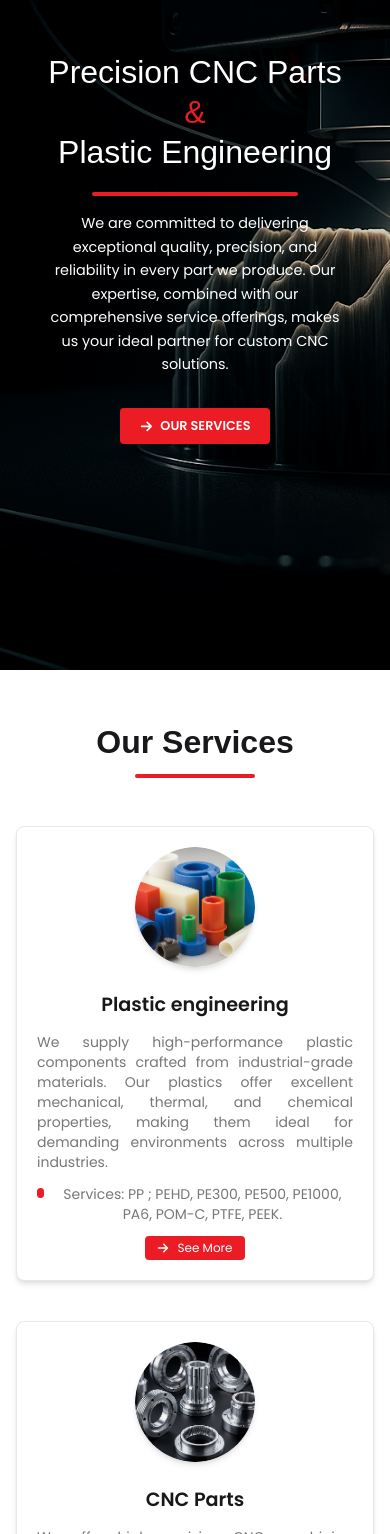
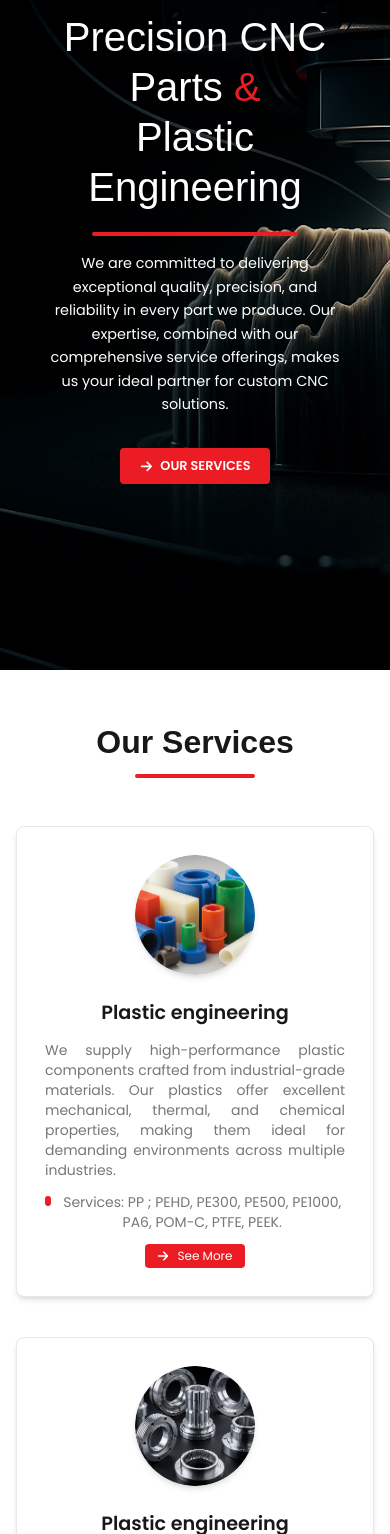
Before and after one commit to LouisJagueneau/Forta_Website, a React (Vite) app in the folder forta_website/: page / in a window 390 px wide. Shown: the part 174-1708 px from the top of the page. Built offline with nearby package versions, Linux system fonts and the light colour scheme; no server answers; a web font is replaced by a local one.

Commit message:
Home page : fixed hero title, services section & numbers responsive in aobut us section

```diff
--- a/forta_website/src/pages/home.jsx
+++ b/forta_website/src/pages/home.jsx
@@ -51,10 +51,9 @@ function Home() {
           <div className="container mx-auto px-6 sm:px-10 md:px-14 lg:px-22 xl:px-30 2xl:px-50 text-center xl:text-start">
 
             {/* Title */}
-            <h1 className="text-white font-Stock_No_Bills text-[2rem] sm:text-[2.5rem] md:text-[3rem] xl:text-[4rem] leading-tight sm:leading-[3rem] xl:leading-[4rem] mb-5">
-              <span className="block sm:inline">{t('welcomeTitle1')}</span>
-              <span className="text-[#ec1c24] block sm:inline">{' '}&{' '}</span>
-              <span className="block sm:inline">{t('welcomeTitle2')}</span>
+            <h1 className="text-white font-Stock_No_Bills text-[2.5rem] sm:text-[2.8rem] md:text-[3rem] xl:text-[4rem] leading-tight sm:leading-[3rem] xl:leading-[4rem] mb-5">
+              <span className="block ">{t('welcomeTitle1')} <span className="text-[#ec1c24]">{' '}&{' '}</span></span>
+              <span className="block">{t('welcomeTitle2')}</span>
             </h1>
 
             {/* Line */}
@@ -86,7 +85,7 @@ function Home() {
           </div>
 
           {/* Plastic Engineering */}
-          <div className="bg-white border border-gray-200 rounded-lg shadow-md p-5 sm:p-6 mb-10">
+          <div className="bg-white border border-gray-200 rounded-lg shadow-md p-7 sm:p-7 mb-10">
             <div className="flex flex-col sm:flex-row items-center gap-6 sm:gap-10">
               <img
                 src={roundedPlasticEngineering}
@@ -114,15 +113,15 @@ function Home() {
           </div>
 
           {/* CNC Parts */}
-          <div className="bg-white border border-gray-200 rounded-lg shadow-md p-5 sm:p-6">
-            <div className="flex flex-col sm:flex-row-reverse items-center gap-6 sm:gap-10">
+          <div className="bg-white border border-gray-200 rounded-lg shadow-md p-7 sm:p-7 mb-10">
+            <div className="flex flex-col sm:flex-row items-center gap-6 sm:gap-10">
               <img
                 src={roundedCNCParts}
-                alt="CNC Parts"
+                alt="Plastic Engineering"
                 className="w-[120px] sm:w-[160px] rounded-full shadow-md"
               />
               <div className="text-center sm:text-left">
-                <h3 className="font-semibold text-[1.2rem] mb-3">{t('cncTitle')}</h3>
+                <h3 className="font-semibold text-[1.2rem] mb-3">{t('plasticTitle')}</h3>
                 <p className="text-[#777777] text-sm mb-3 text-justify">
                   {t('cncDescription')}
                 </p>
@@ -133,13 +132,14 @@ function Home() {
                   </p>
                 </div>
                 <div className="flex justify-center sm:justify-start">
-                  <button className="text-white bg-[#ec1c24] text-xs px-3 py-1 rounded-sm hover:bg-[#c71a20] transition-colors duration-200">
-                    <Link className='flex items-center gap-2' to='/plasticEngineering'><FaArrowRight /> {t('cncButton')}</Link>
+                  <button className=" text-white bg-[#ec1c24] text-xs px-3 py-1 rounded-sm hover:bg-[#c71a20] transition-colors duration-200">
+                    <Link className='flex items-center gap-2' to='/plasticEngineering'><FaArrowRight /> {t('plasticButton')}</Link>
                   </button>
                 </div>
               </div>
             </div>
           </div>
+
         </div>
       </section>
 
@@ -168,7 +168,7 @@ function Home() {
                 <img className='shadow-lg hidden lg:block h-full w-full object-cover rounded-sm' src={aboutImage} alt="aboutImage" />
               </div>
             </div>
-            <div ref={countRef} className="grid xs:grid-cols-1 sm:grid-cols-2 gap-x-8 gap-y-8 text-left lg:flex lg:flex-row lg:justify-between ">
+            <div ref={countRef} className="grid grid-cols-2 gap-x-8 gap-y-8 text-left lg:flex lg:flex-row lg:justify-between ">
 
               {/* Bloc 1 */}
               <div className="flex flex-row items-center gap-3 py-4 px-4 shadow-md rounded-md lg:shadow-none lg:rounded-none">
@@ -210,7 +210,7 @@ function Home() {
               <span className='border-[1px] border-gray-300 h-[auto] hidden lg:flex rounded-full'></span>
 
               {/* Bloc 4 */}
-              <div className="flex flex-row items-center gap-3 py-4 px-4  shadow-md rounded-md lg:shadow-none lg:rounded-none">
+              <div className="flex flex-row items-center gap-3 py-4 px-4 shadow-md rounded-md lg:shadow-none lg:rounded-none">
                 <p className="text-[#ec1c24] text-3xl font-light leading-none">
                   {countInView && <CountUp start={0} end={25} duration={3} prefix='+' />}
                 </p>
--- a/forta_website/vite.config.js
+++ b/forta_website/vite.config.js
@@ -5,5 +5,5 @@ import tailwindcss from '@tailwindcss/vite'
 // https://vitejs.dev/config/
 export default defineConfig({
   plugins: [react(), tailwindcss()],
-  base: '/react/'
+  // base: '/react/'
 })
```
Also changed, not shown: forta_website/TODO.txt (added).
